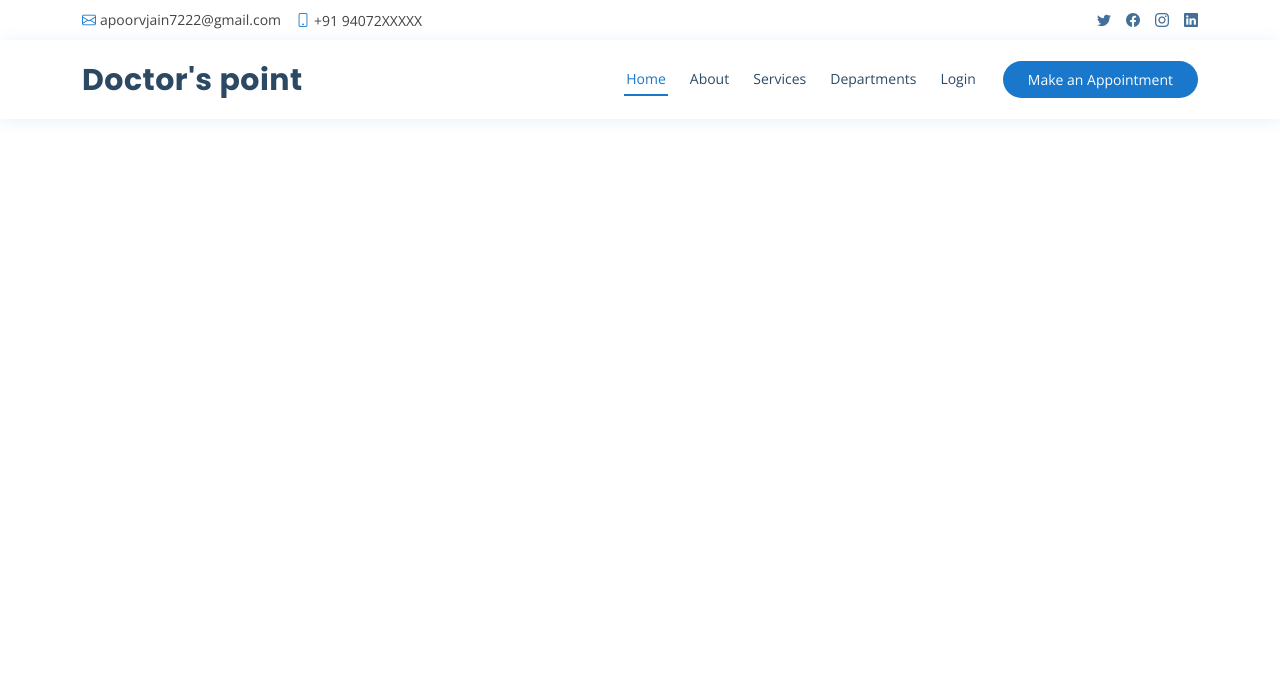
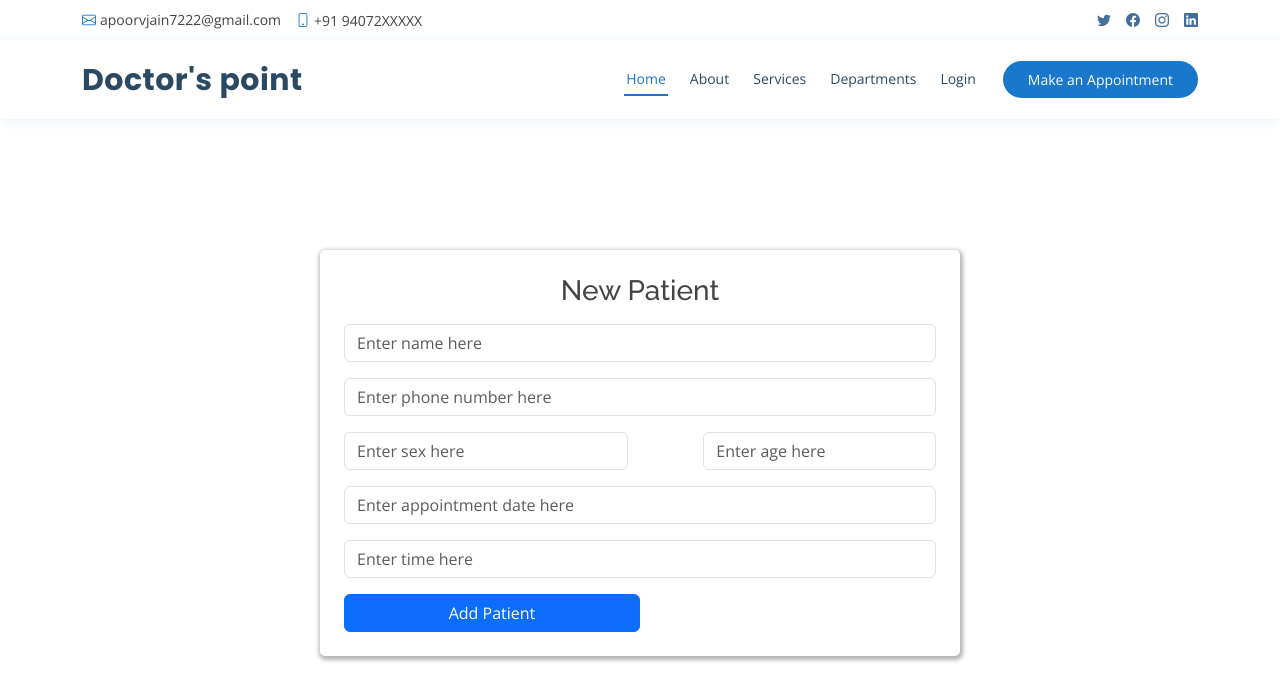
Before and after one commit to vroopaniaj08/Doctor-s-point, a React (Vite) app: page /newpatient in a window 1280 px wide. Shown: the top 700 px of the page. Built offline with nearby package versions, Linux system fonts and the light colour scheme.

Commit message:
new patient

```diff
--- a/src/App.jsx
+++ b/src/App.jsx
@@ -8,7 +8,8 @@ import Register from './components/register'
 import {Routes,Route} from "react-router-dom"
 import Reception from './components/reception'
 import Receptionlist from './components/Receptionlist'
-import Logout from './components/logout'
+import NewPatient from './components/newPatient'
+// import Logout from './components/logout'
 // import { useNavigate } from 'react-router-dom'
 // import { useEffect } from 'react'
 function App() {
@@ -27,7 +28,7 @@ function App() {
     <Route exact path='/doctors' element={<Doctor></Doctor>}></Route>
     <Route exact path='/reception' element={<Reception></Reception>}></Route>
     <Route exact path='/receptionlist' element={<Receptionlist></Receptionlist>}></Route>
-    {/* <Route path='/logout' element={<Logout></Logout>}></Route> */}
+    <Route path='/newpatient' element={<NewPatient></NewPatient>}></Route>
    </Routes>
     </>
   )
--- a/src/components/loginslice.jsx
+++ b/src/components/loginslice.jsx
@@ -9,7 +9,7 @@ function loginStatus(){
         console.log(result)
         obj = result
     }
-    console.log(obj)
+    // console.log(obj)
     return obj;
 }
 const slice = createSlice({
--- a/src/components/logout.jsx
+++ /dev/null
@@ -1,24 +0,0 @@
-// import { useEffect } from 'react'
-import { useDispatch } from 'react-redux'
-// import { useSelector } from 'react-redux'
-import { loginInfo } from './loginslice'
-import { useNavigate } from 'react-router-dom'
-export default function Logout(){
-    // let logininfo = useSelector(state=>state.userDetail.value)
-    let dispatch = useDispatch();
-    let navigate = useNavigate();
-    localStorage.setItem("LoginStatus",JSON.stringify(false))
-
-    // let logout=(event)=>{
-        // event.preventDefault();
-        // dispatch(loginInfo({id:undefined,isL:false,name:undefined,userType:undefined,token:undefined}))
-        // setTimeout(() => {
-            navigate('/');
-        //   }, 1000);
-    // }
-    return <>
-        <div className="d-flex justify-content-center align-items-center" style={{height:"100vh"}}>
-            <div className="text-success">Logout Success!!</div>
-        </div>
-    </>
-}
--- a/src/components/menu.jsx
+++ b/src/components/menu.jsx
@@ -10,7 +10,9 @@ function Menu() {
   let dispatch = useDispatch()
   let navigate = useNavigate()
   let doctorLoginStatus = useSelector(state=>state.userDetail.value)
+
   let result = JSON.parse(localStorage.getItem('LoginStatus'))
+
   let logout=(event)=>{
     event.preventDefault();
     dispatch(loginInfo({id:undefined,isL:false,name:undefined,userType:undefined,token:undefined}))
@@ -45,6 +47,7 @@ function Menu() {
               <li><Link className="nav-link scrollto" to="/receptionlist">Reception list</Link></li>
               <li><Link className="nav-link scrollto" to="/doctors">Doctors</Link></li>
               <li><Link className="nav-link scrollto" to="/contact">Contact</Link></li>
+              <li><Link className="nav-link scrollto" to="/newpatient">Add patient</Link></li>
               <li><Link className="nav-link scrollto" onClick={logout}>Logout</Link></li>
               </ul>
             :
--- /dev/null
+++ b/src/components/newPatient.jsx
@@ -0,0 +1,80 @@
+// import { Link } from 'react-router-dom';
+import { createRef } from "react"
+import webMethods from "../service/webMethods";
+import url from '../service/apis'
+import { useState } from "react";
+import { useSelector } from 'react-redux';
+
+function NewPatient() {
+  let nameBox = createRef();
+  let sexBox = createRef();
+  let ageBox = createRef();
+  let phoneBox = createRef();
+  let appointmentBox = createRef();
+  let timeBox = createRef();
+
+  let result = useSelector(state=>state.userDetail.value)
+  const [msg,setmsg] = useState("")
+
+  let Patient = async(event)=>{
+    event.preventDefault()
+    let ob={
+      "name": nameBox.current.value,
+      "sex": sexBox.current.value,
+      "age": ageBox.current.value,
+      "phoneNumber": phoneBox.current.value,
+      "appointmentdate": appointmentBox.current.value,
+      "time": timeBox.current.value
+      }
+      const response = await webMethods.postapiwitht(url.NEWPATIENTAPI,ob,result.token);
+      console.log(response);
+      {setmsg(response.data.msg)}
+      event.target.reset();
+  }
+
+  return (
+    <>
+      <div className="container p-4 w-50" style={{ marginTop: "250px", boxShadow: '1px 2px 4px 2px rgba(0, 0, 0, 0.3)', borderRadius: "5px" }}>
+      <h3 className='text-center'>New Patient</h3>
+        <form onSubmit={Patient}>
+          <div className="row mt-3">
+            <div className="col-md-12">
+              <input type="text" ref={nameBox} className="form-control" placeholder="Enter name here"></input>
+            </div>
+          </div>
+          <div className="row mt-3">
+            <div className="col-md-12">
+              <input type="text" ref={phoneBox} className="form-control" placeholder="Enter phone number here"></input>
+            </div>
+          </div>
+          <div className="row mt-3">
+            <div className="col-md-6 col-6">
+              <input type="text" ref={sexBox} className="form-control" placeholder="Enter sex here"></input>
+            </div>
+            <div className="col-md-5 col-5 offset-1">
+              <input type="text" ref={ageBox} className="form-control" placeholder="Enter age here"></input>
+            </div>
+          </div>
+          <div className="row mt-3">
+            <div className="col-md-12">
+              <input type="text" ref={appointmentBox} className="form-control" placeholder="Enter appointment date here"></input>
+            </div>
+          </div>
+          <div className="row mt-3">
+            <div className="col-md-12">
+              <input type="text" ref={timeBox} className="form-control" placeholder="Enter time here"></input>
+            </div>
+          </div>
+          <div className="row mt-3">
+            <div className="col-md-12">
+              <button type = "submit" className="btn btn-primary w-50">Add Patient</button> &nbsp;&nbsp;&nbsp;
+              {msg}
+            </div>
+          </div>
+        </form>
+      </div>
+    </>
+  )
+}
+
+export default NewPatient
--- a/src/service/apis.jsx
+++ b/src/service/apis.jsx
@@ -4,5 +4,6 @@ export default {
     REGISTERAPI:`${api}/auth/doctor/save`,
     LOGINAPI:`${api}/auth/login`,
     RECEPTIONAPI:`${api}/api/reception/save`,
-    RECEPTIONLISTAPI:`${api}/api/reception/lists`
+    RECEPTIONLISTAPI:`${api}/api/reception/lists`,
+    NEWPATIENTAPI:`${api}/api/patient/addpatient`
 }
```
